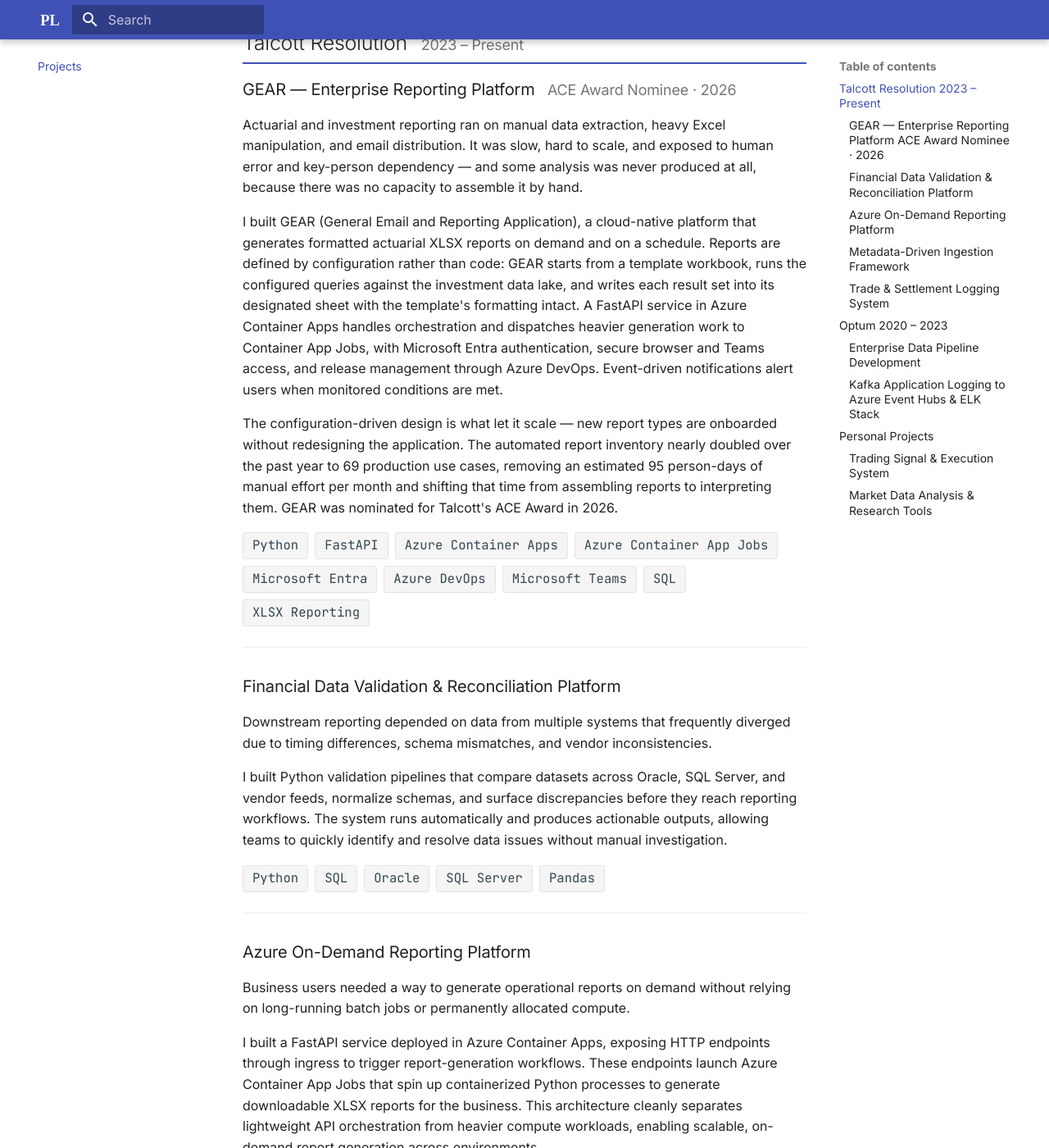
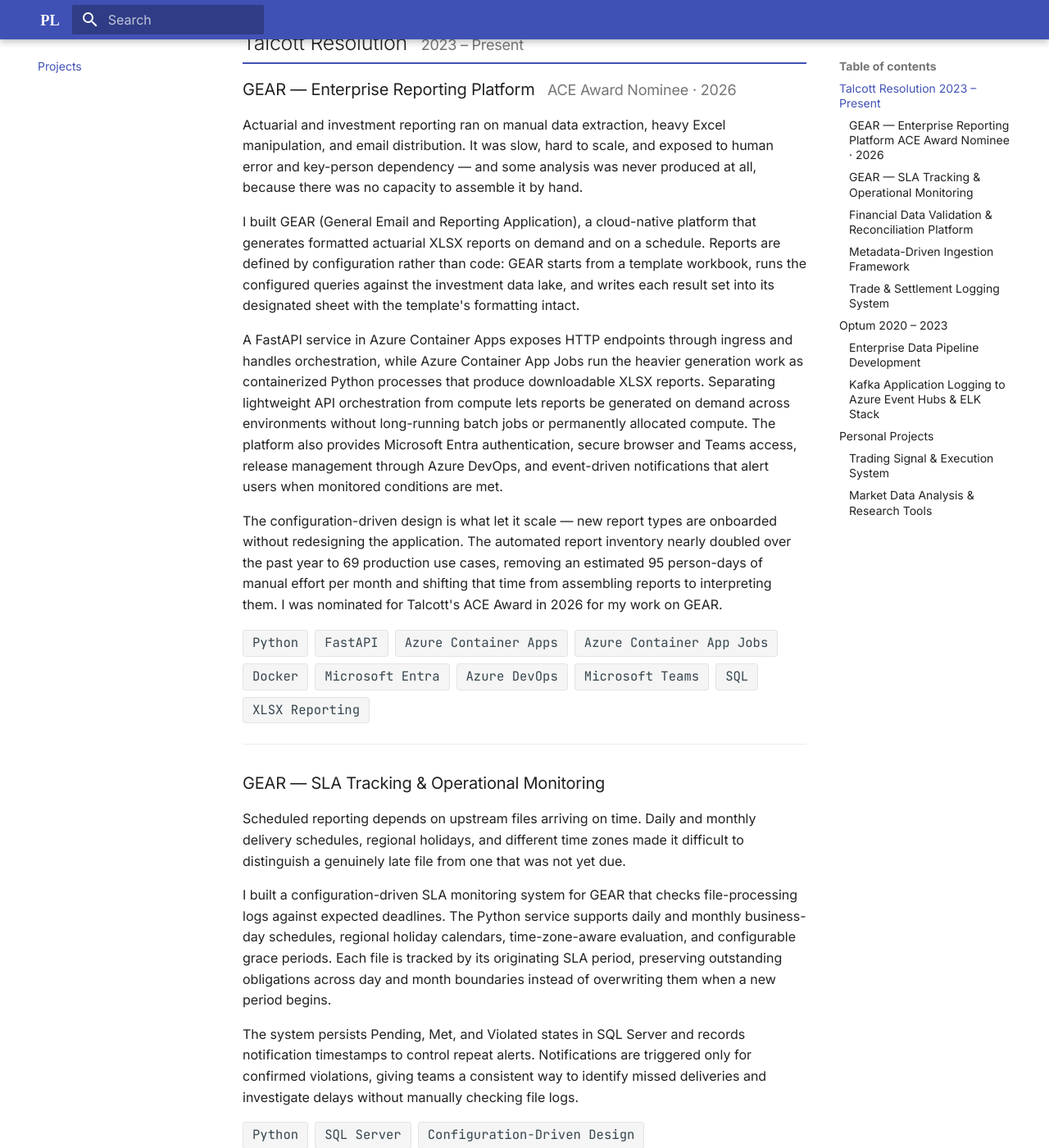
Before and after one commit to paluro567/personal-website, an MkDocs documentation site: the page built from docs/Projects.md, in a window 1280 px wide and 1400 px high, scrolled down 193 px. Shown: the whole window at 82% size. Built offline with MkDocs 1.6.1 and Material for MkDocs 9.7.7, drawn with Linux system fonts in a browser that asks for light colours; some of the changed text lies outside the part shown.

Commit message:
adding SLA project
Co-Authored-By: Claude Opus 5.5 <noreply@anthropic.com>

```diff
--- a/docs/Projects.md
+++ b/docs/Projects.md
@@ -6,20 +6,42 @@
 
 Actuarial and investment reporting ran on manual data extraction, heavy Excel manipulation, and email distribution. It was slow, hard to scale, and exposed to human error and key-person dependency — and some analysis was never produced at all, because there was no capacity to assemble it by hand.
 
-I built GEAR (General Email and Reporting Application), a cloud-native platform that generates formatted actuarial XLSX reports on demand and on a schedule. Reports are defined by configuration rather than code: GEAR starts from a template workbook, runs the configured queries against the investment data lake, and writes each result set into its designated sheet with the template's formatting intact. A FastAPI service in Azure Container Apps handles orchestration and dispatches heavier generation work to Container App Jobs, with Microsoft Entra authentication, secure browser and Teams access, and release management through Azure DevOps. Event-driven notifications alert users when monitored conditions are met.
+I built GEAR (General Email and Reporting Application), a cloud-native platform that generates formatted actuarial XLSX reports on demand and on a schedule. Reports are defined by configuration rather than code: GEAR starts from a template workbook, runs the configured queries against the investment data lake, and writes each result set into its designated sheet with the template's formatting intact.
 
-The configuration-driven design is what let it scale — new report types are onboarded without redesigning the application. The automated report inventory nearly doubled over the past year to 69 production use cases, removing an estimated 95 person-days of manual effort per month and shifting that time from assembling reports to interpreting them. GEAR was nominated for Talcott's ACE Award in 2026.
+A FastAPI service in Azure Container Apps exposes HTTP endpoints through ingress and handles orchestration, while Azure Container App Jobs run the heavier generation work as containerized Python processes that produce downloadable XLSX reports. Separating lightweight API orchestration from compute lets reports be generated on demand across environments without long-running batch jobs or permanently allocated compute. The platform also provides Microsoft Entra authentication, secure browser and Teams access, release management through Azure DevOps, and event-driven notifications that alert users when monitored conditions are met.
+
+The configuration-driven design is what let it scale — new report types are onboarded without redesigning the application. The automated report inventory nearly doubled over the past year to 69 production use cases, removing an estimated 95 person-days of manual effort per month and shifting that time from assembling reports to interpreting them. I was nominated for Talcott's ACE Award in 2026 for my work on GEAR.
 
 <div class="project-meta">
   <span class="tech-badge">Python</span>
   <span class="tech-badge">FastAPI</span>
   <span class="tech-badge">Azure Container Apps</span>
   <span class="tech-badge">Azure Container App Jobs</span>
+  <span class="tech-badge">Docker</span>
   <span class="tech-badge">Microsoft Entra</span>
   <span class="tech-badge">Azure DevOps</span>
   <span class="tech-badge">Microsoft Teams</span>
   <span class="tech-badge">SQL</span>
   <span class="tech-badge">XLSX Reporting</span>
+</div>
+
+---
+
+### GEAR — SLA Tracking & Operational Monitoring
+
+Scheduled reporting depends on upstream files arriving on time. Daily and monthly delivery schedules, regional holidays, and different time zones made it difficult to distinguish a genuinely late file from one that was not yet due.
+
+I built a configuration-driven SLA monitoring system for GEAR that checks file-processing logs against expected deadlines. The Python service supports daily and monthly business-day schedules, regional holiday calendars, time-zone-aware evaluation, and configurable grace periods. Each file is tracked by its originating SLA period, preserving outstanding obligations across day and month boundaries instead of overwriting them when a new period begins.
+
+The system persists Pending, Met, and Violated states in SQL Server and records notification timestamps to control repeat alerts. Notifications are triggered only for confirmed violations, giving teams a consistent way to identify missed deliveries and investigate delays without manually checking file logs.
+
+<div class="project-meta">
+  <span class="tech-badge">Python</span>
+  <span class="tech-badge">SQL Server</span>
+  <span class="tech-badge">Configuration-Driven Design</span>
+  <span class="tech-badge">Business Calendars</span>
+  <span class="tech-badge">SLA Monitoring</span>
+  <span class="tech-badge">Automated Alerts</span>
 </div>
 
 ---
@@ -30,24 +52,12 @@ Downstream reporting depended on data from multiple systems that frequently dive
 
 I built Python validation pipelines that compare datasets across Oracle, SQL Server, and vendor feeds, normalize schemas, and surface discrepancies before they reach reporting workflows. The system runs automatically and produces actionable outputs, allowing teams to quickly identify and resolve data issues without manual investigation.
 
-<div class="project-meta"> <span class="tech-badge">Python</span> <span class="tech-badge">SQL</span> <span class="tech-badge">Oracle</span> <span class="tech-badge">SQL Server</span> <span class="tech-badge">Pandas</span> </div>
-
----
-
-### Azure On-Demand Reporting Platform
-
-Business users needed a way to generate operational reports on demand without relying on long-running batch jobs or permanently allocated compute.
-
-I built a FastAPI service deployed in Azure Container Apps, exposing HTTP endpoints through ingress to trigger report-generation workflows. These endpoints launch Azure Container App Jobs that spin up containerized Python processes to generate downloadable XLSX reports for the business. This architecture cleanly separates lightweight API orchestration from heavier compute workloads, enabling scalable, on-demand report generation across environments.
-
 <div class="project-meta">
   <span class="tech-badge">Python</span>
-  <span class="tech-badge">FastAPI</span>
-  <span class="tech-badge">Azure Container Apps</span>
-  <span class="tech-badge">Azure Container App Jobs</span>
-  <span class="tech-badge">Docker</span>
-  <span class="tech-badge">HTTP APIs</span>
-  <span class="tech-badge">XLSX Reporting</span>
+  <span class="tech-badge">SQL</span>
+  <span class="tech-badge">Oracle</span>
+  <span class="tech-badge">SQL Server</span>
+  <span class="tech-badge">Pandas</span>
 </div>
 
 ---
@@ -58,7 +68,13 @@ Adding new data sources previously required writing custom ingestion logic for e
 
 I designed a metadata-driven framework where each data source is defined by configuration rather than code. The system handles XML, JSON, and Excel inputs using shared processing logic, enabling rapid onboarding of new sources while maintaining consistent validation, transformation, and error handling across pipelines.
 
-<div class="project-meta"> <span class="tech-badge">Python</span> <span class="tech-badge">Pandas</span> <span class="tech-badge">XML</span> <span class="tech-badge">JSON</span> <span class="tech-badge">Configuration-Driven Design</span> </div>
+<div class="project-meta">
+  <span class="tech-badge">Python</span>
+  <span class="tech-badge">Pandas</span>
+  <span class="tech-badge">XML</span>
+  <span class="tech-badge">JSON</span>
+  <span class="tech-badge">Configuration-Driven Design</span>
+</div>
 
 ---
 
@@ -66,7 +82,7 @@ I designed a metadata-driven framework where each data source is defined by conf
 
 Trade and settlement activity needed to be captured, validated, and persisted in a way downstream processes could depend on — no gaps, no duplicates, with clear auditability.
 
-I built the backend API routes and database logic to log trade activity, applying validation and upstream enrichment at ingestion time. Added a React interface for the operations team to query and review settlement state without touching the database directly.
+I built the backend API routes and database logic to log trade activity, applying validation and upstream enrichment at ingestion time. I also added a React interface so the operations team could query and review settlement state without touching the database directly.
 
 <div class="project-meta">
   <span class="tech-badge">Node.js</span>
@@ -83,7 +99,7 @@ I built the backend API routes and database logic to log trade activity, applyin
 
 Healthcare data arrived from multiple upstream sources in inconsistent formats, with no standardized validation layer before it reached analytics consumers.
 
-I built and maintained ETL pipelines that ingested, transformed, and routed large healthcare datasets across internal systems. Focused on correctness at the transformation layer — enforcing business rules, surfacing upstream data quality issues early, and ensuring downstream analytics workflows received clean, reliable inputs.
+I built and maintained ETL pipelines that ingested, transformed, and routed large healthcare datasets across internal systems. I focused on correctness at the transformation layer — enforcing business rules, surfacing upstream data quality issues early, and ensuring downstream analytics workflows received clean, reliable inputs.
 
 <div class="project-meta">
   <span class="tech-badge">Python</span>
@@ -98,7 +114,7 @@ I built and maintained ETL pipelines that ingested, transformed, and routed larg
 
 Application logs were scattered across services with no centralized way to monitor behavior, trace errors, or analyze patterns across systems.
 
-I configured a Kafka-based logging pipeline that captured application events and streamed them to Azure Event Hubs. From there, logs were ingested into an ELK stack — Elasticsearch for indexing and storage, Logstash for transformation and enrichment, and Kibana for visualization. Built dashboards in Kibana to surface error rates, latency trends, and service health across environments.
+I configured a Kafka-based logging pipeline that captured application events and streamed them to Azure Event Hubs. From there, logs were ingested into an ELK stack — Elasticsearch for indexing and storage, Logstash for transformation and enrichment, and Kibana for visualization. I also built Kibana dashboards to surface error rates, latency trends, and service health across environments.
 
 <div class="project-meta">
   <span class="tech-badge">Kafka</span>
@@ -115,9 +131,9 @@ I configured a Kafka-based logging pipeline that captured application events and
 
 ### Trading Signal & Execution System
 
-A Python system that monitors intraday market data and executes rule-based trades through Alpaca's brokerage API. The system pulls a morning briefing from a Discord channel, builds a watchlist, then monitors each ticker on a configurable candle interval — evaluating EMA crossovers and breakout conditions and submitting market orders with trailing-stop exits. PDT compliance is enforced automatically.
+I built a Python system that monitors intraday market data and executes rule-based trades through Alpaca's brokerage API. It pulls a morning briefing from a Discord channel, builds a watchlist, and then monitors each ticker on a configurable candle interval — evaluating EMA crossovers and breakout conditions and submitting market orders with trailing-stop exits. PDT compliance is enforced automatically.
 
-Built to understand the practical gap between signal generation and live execution: noisy data, timing constraints, and the difference between what a strategy looks like in backtesting versus what it does under real market conditions.
+My goal was to understand the practical gap between signal generation and live execution: noisy data, timing constraints, and the difference between what a strategy looks like in backtesting and what it does under real market conditions.
 
 <div class="project-meta">
   <span class="tech-badge">Python</span>
@@ -131,9 +147,9 @@ Built to understand the practical gap between signal generation and live executi
 
 ### Market Data Analysis & Research Tools
 
-Personal scripts for analyzing historical stock performance, screening intraday setups, and evaluating valuation metrics across watchlists. Work spans time-series pattern analysis, P/E screening, RSI-based momentum signals, and sentiment scoring from news feeds.
+I wrote a set of personal scripts for analyzing historical stock performance, screening intraday setups, and evaluating valuation metrics across watchlists. They cover time-series pattern analysis, P/E screening, RSI-based momentum signals, and sentiment scoring from news feeds.
 
-[View on GitHub](https://github.com/paluro567/trade)
+[View on GitHub](https://github.com/paluro567/trade-system)
 
 <div class="project-meta">
   <span class="tech-badge">Python</span>
```
Also changed, not shown: site/Projects/index.html, site/search/search_index.json, 1 other file.
